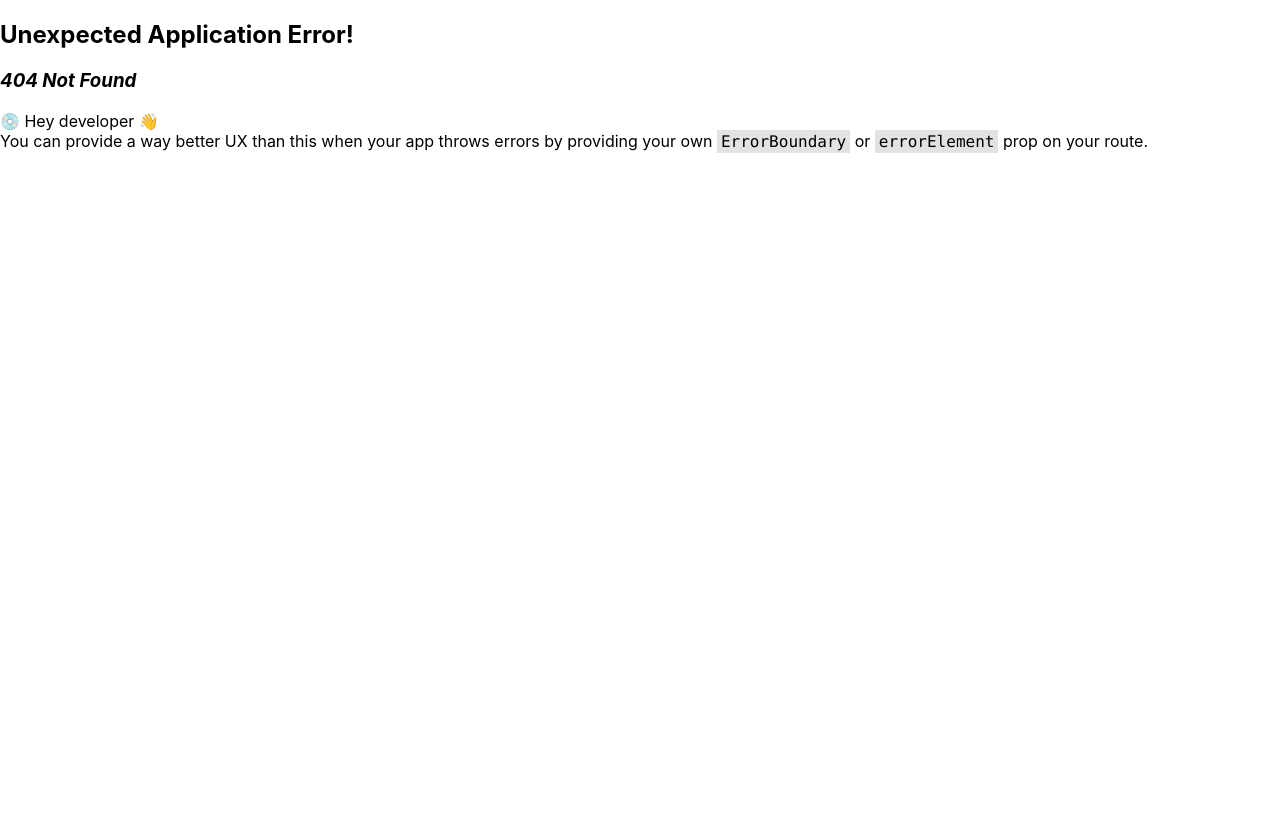
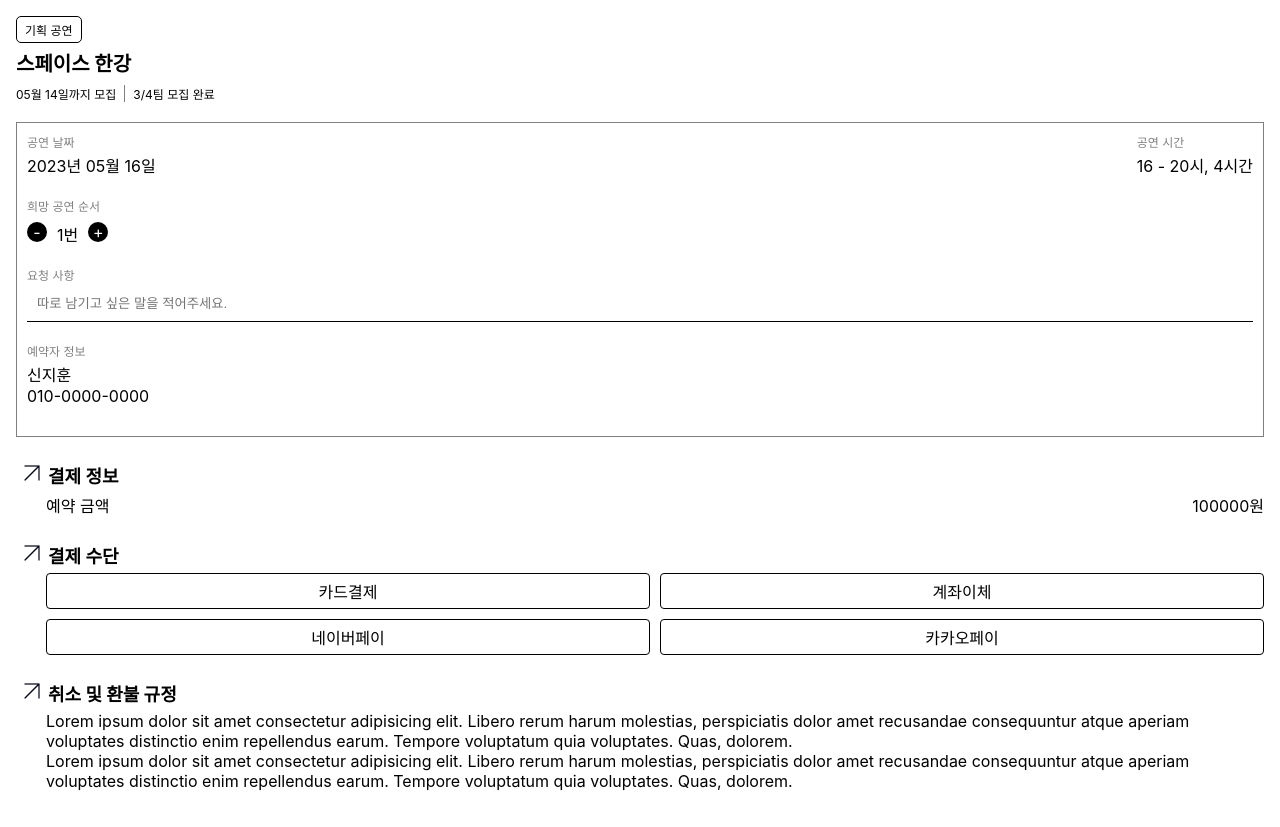
Before and after one commit to dongree/Indiconnect, a React (Create React App) app: page /pay in a window 1280 px wide. Before the commit this address had no page. Before the commit the page ends 800 px from the top, so only its background shows below. Built offline with nearby package versions, Linux system fonts and the light colour scheme.

Commit message:
pay 페이지 구현

```diff
--- a/src/App.tsx
+++ b/src/App.tsx
@@ -5,12 +5,14 @@
 import Home2 from './pages/Home2';
 import Detail from './pages/Detail';
 import Apply from './pages/Apply';
+import Pay from './pages/Pay';
 
 const router = createBrowserRouter([
   { path: '/', element: <Home /> },
   { path: '/home2', element: <Home2 /> },
   { path: '/detail', element: <Detail /> },
   { path: '/apply', element: <Apply /> },
+  { path: '/pay', element: <Pay /> },
 ]);
 
 function App() {
--- /dev/null
+++ b/src/components/arrowup_contents/arrowup_contents.module.css
@@ -0,0 +1,3 @@
+.children {
+  margin-left: 30px;
+}
--- /dev/null
+++ b/src/components/arrowup_contents/arrowup_contents.tsx
@@ -0,0 +1,17 @@
+import React from 'react';
+import ArrowupTitle from '../arrowup_title/arrowup_title';
+import styles from './arrowup_contents.module.css';
+
+type Props = {
+  children: any;
+  text: string;
+};
+
+export default function ArrowupContents({ children, text }: Props) {
+  return (
+    <div style={{ margin: '20px 0' }}>
+      <ArrowupTitle text={text} />
+      <div className={styles.children}>{children}</div>
+    </div>
+  );
+}
--- a/src/components/title_template/title_template.module.css
+++ b/src/components/title_template/title_template.module.css
@@ -7,4 +7,5 @@
 .title {
   color: gray;
   font-size: 0.75rem;
+  margin-bottom: 3px;
 }
--- /dev/null
+++ b/src/pages/Pay.module.css
@@ -0,0 +1,90 @@
+.container {
+  padding: 1rem;
+}
+
+.show_type {
+  font-size: 0.75rem;
+  display: inline-block;
+  border: 1px solid black;
+  padding: 0.25rem 0.5rem;
+  border-radius: 5px;
+  margin-bottom: 5px;
+}
+
+.show_name {
+  font-weight: bold;
+  font-size: 1.25rem;
+}
+
+.sub_container {
+  display: flex;
+  font-size: 0.75rem;
+  margin: 0.5rem 0;
+}
+
+.period {
+  border-right: 1px solid gray;
+  padding-right: 8px;
+  margin-right: 8px;
+}
+
+.main_container {
+  border: 1px solid gray;
+  padding: 10px;
+  margin: 20px 0;
+}
+
+.box {
+  display: flex;
+  justify-content: space-between;
+}
+
+.box2 {
+  display: flex;
+  margin-top: 5px;
+}
+
+.circle {
+  display: flex;
+  justify-content: center;
+  align-items: center;
+  background-color: black;
+  width: 20px;
+  height: 20px;
+  border-radius: 50%;
+  color: white;
+  cursor: pointer;
+}
+
+.order {
+  margin: 0 10px;
+}
+
+.input {
+  width: 100%;
+  border: none;
+  border-bottom: 1px solid black;
+  padding: 10px;
+  outline: none;
+}
+
+.box3 {
+  display: flex;
+  justify-content: space-between;
+}
+
+.box4 {
+  display: grid;
+  grid-template-columns: 1fr 1fr;
+  grid-gap: 10px;
+}
+
+.payType {
+  display: flex;
+  justify-content: center;
+  align-items: center;
+  border: 1px solid black;
+  padding: 5px;
+  cursor: pointer;
+  border-radius: 4px;
+}
--- /dev/null
+++ b/src/pages/Pay.tsx
@@ -0,0 +1,85 @@
+import React, { useState } from 'react';
+import styles from './Pay.module.css';
+import TitleTemplate from '../components/title_template/title_template';
+import ArrowupContents from '../components/arrowup_contents/arrowup_contents';
+
+export default function Pay() {
+  const [order, setOrder] = useState(1);
+
+  return (
+    <section className={styles.container}>
+      <div className={styles.show_type}>기획 공연</div>
+      <p className={styles.show_name}>스페이스 한강</p>
+      <div className={styles.sub_container}>
+        <p className={styles.period}>05월 14일까지 모집</p>
+        <p className={styles.people_num}>3/4팀 모집 완료</p>
+      </div>
+      <div className={styles.main_container}>
+        <div className={styles.box}>
+          <TitleTemplate title="공연 날짜">2023년 05월 16일</TitleTemplate>
+          <TitleTemplate title="공연 시간">16 - 20시, 4시간</TitleTemplate>
+        </div>
+        <TitleTemplate title="희망 공연 순서">
+          <div className={styles.box2}>
+            <div
+              className={styles.circle}
+              onClick={() => {
+                if (order > 1) {
+                  setOrder(order - 1);
+                }
+              }}
+            >
+              -
+            </div>
+            <div className={styles.order}>{`${order}번`}</div>
+            <div className={styles.circle} onClick={() => setOrder(order + 1)}>
+              +
+            </div>
+          </div>
+        </TitleTemplate>
+        <TitleTemplate title="요청 사항">
+          <input
+            className={styles.input}
+            type="text"
+            placeholder="따로 남기고 싶은 말을 적어주세요."
+          />
+        </TitleTemplate>
+
+        <TitleTemplate title="예약자 정보">
+          <p>신지훈</p>
+          <p>010-0000-0000</p>
+        </TitleTemplate>
+      </div>
+      <div className={styles.main_container2}>
+        <ArrowupContents text="결제 정보">
+          <div className={styles.box3}>
+            <p>예약 금액</p>
+            <p>100000원</p>
+          </div>
+        </ArrowupContents>
+        <ArrowupContents text="결제 수단">
+          <div className={styles.box4}>
+            <div className={styles.payType}>카드결제</div>
+            <div className={styles.payType}>계좌이체</div>
+            <div className={styles.payType}>네이버페이</div>
+            <div className={styles.payType}>카카오페이</div>
+          </div>
+        </ArrowupContents>
+        <ArrowupContents text="취소 및 환불 규정">
+          <p>
+            Lorem ipsum dolor sit amet consectetur adipisicing elit. Libero
+            rerum harum molestias, perspiciatis dolor amet recusandae
+            consequuntur atque aperiam voluptates distinctio enim repellendus
+            earum. Tempore voluptatum quia voluptates. Quas, dolorem.
+          </p>
+          <p>
+            Lorem ipsum dolor sit amet consectetur adipisicing elit. Libero
+            rerum harum molestias, perspiciatis dolor amet recusandae
+            consequuntur atque aperiam voluptates distinctio enim repellendus
+            earum. Tempore voluptatum quia voluptates. Quas, dolorem.
+          </p>
+        </ArrowupContents>
+      </div>
+    </section>
+  );
+}
```
